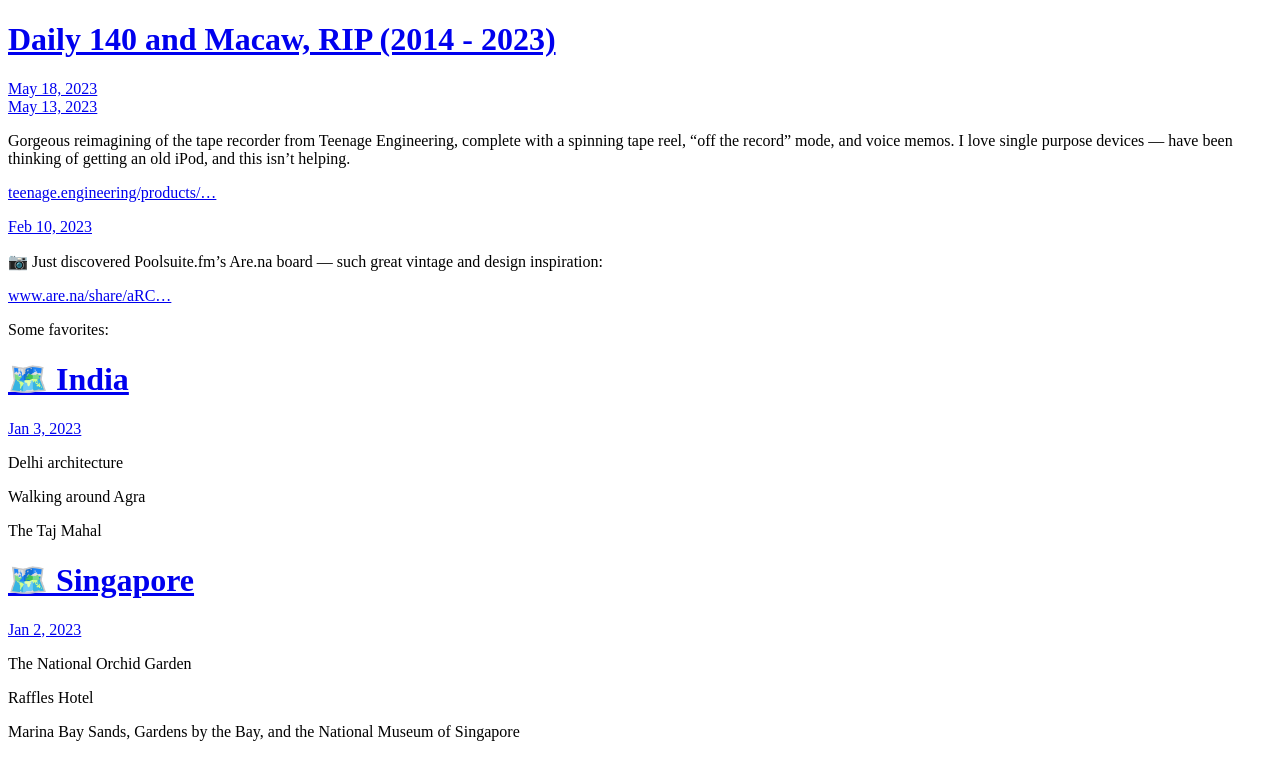
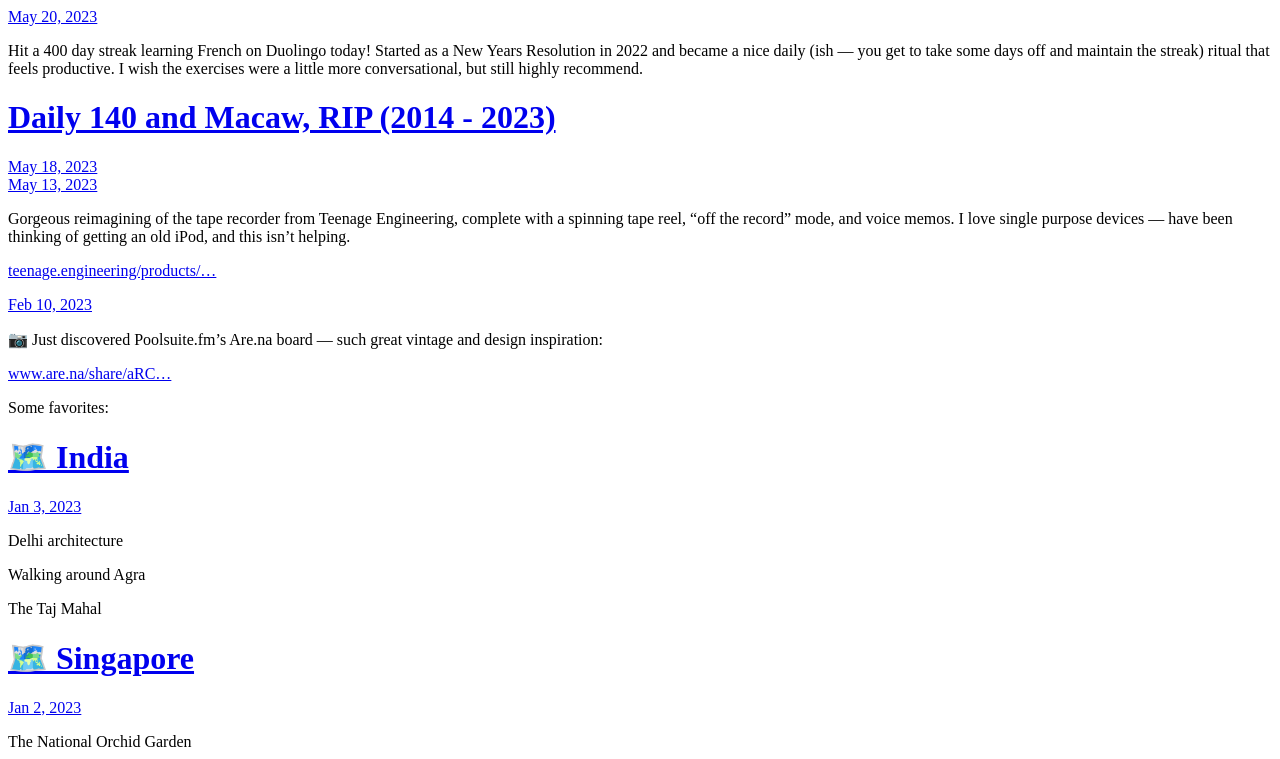
Before and after one commit to zmh/blog, a plain HTML site: page index.html in a window 1280 px wide. Shown: the top 759 px of the page. Drawn offline with Linux system fonts and the light colour scheme.

Commit message:
Archiving from Micro.blog.

```diff
--- a/index.html
+++ b/index.html
@@ -21,6 +21,18 @@
 <div class="h-feed">
 
 
+
+	  <div class="h-entry">
+
+
+		<a href="https://blog.zmh.org/2023/05/20/hit-a-day.html" class="u-url"><time class="dt-published" datetime="2023-05-20 18:38:21 -0400">May 20, 2023</time></a>
+
+		<div class="e-content">
+			 <p>Hit a 400 day streak learning French on Duolingo today! Started as a New Years Resolution in 2022 and became a nice daily (ish — you get to take some days off and maintain the streak) ritual that feels productive. I wish the exercises were a little more conversational, but still highly recommend.</p>
+<!-- raw HTML omitted -->
+
+		</div>
+	  </div>
 
 	  <div class="h-entry">
 
```
